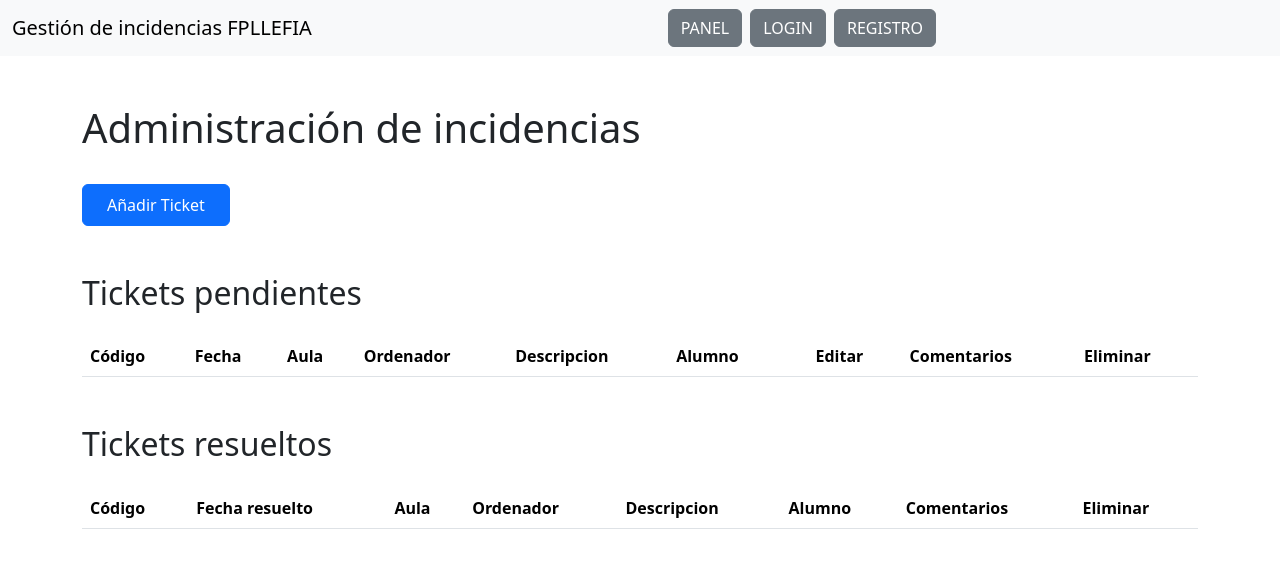
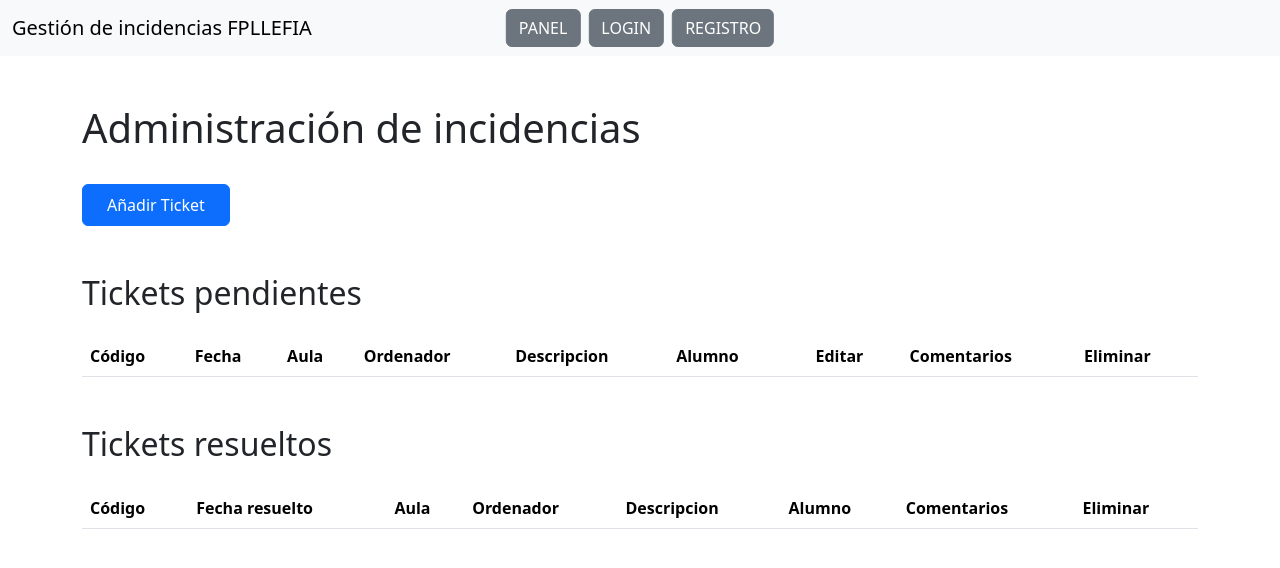
Before and after one commit to saezeric/saezEric_gestionIncidencias, a React (Vite) app: page / in a window 1280 px wide. Shown: the top 568 px of the page. Built offline with nearby package versions, Linux system fonts and the light colour scheme.

Commit message:
Historia 4.3: Tancament de Sessió

```diff
--- a/src/components/Header.jsx
+++ b/src/components/Header.jsx
@@ -1,31 +1,59 @@
 // Header.jsx
 import React, { useContext } from "react";
-import { Link } from "react-router-dom";
+import { Link, useNavigate } from "react-router-dom"; // Importar useNavigate
 import UserContext from "../contexts/UserContext"; // Importar el contexto
 
 export function Header() {
-  const { user } = useContext(UserContext); // Obtener el usuario del contexto
+  const { user, logout } = useContext(UserContext); // Obtener el usuario y la función de logout
+  const navigate = useNavigate(); // Hook para redirigir
+
+  // Función para manejar el cierre de sesión
+  const handleLogout = () => {
+    logout(); // Cerrar sesión
+    navigate("/login"); // Redirigir a la pantalla de inicio de sesión
+  };
 
   return (
     <>
       <header>
-        <nav className="navbar navbar-light bg-light">
-          <div className="container-fluid">
+        <nav className="navbar navbar-light bg-light position-relative">
+          <div className="container-fluid d-flex justify-content-between align-items-center">
+            {/* Título a la izquierda */}
             <a className="navbar-brand">Gestión de incidencias FPLLEFIA</a>
-            <div>
-              <Link to="/" className="btn btn-secondary ms-2">
+
+            {/* Contenedor para los botones de navegación (centrados) */}
+            <div
+              className="position-absolute start-50 translate-middle-x d-flex gap-2"
+              style={{ transform: "translateX(-50%)" }} // Centrado horizontal
+            >
+              {/* Mostrar el botón PANEL siempre */}
+              <Link to="/" className="btn btn-secondary">
                 PANEL
               </Link>
-              <Link to="/login" className="btn btn-secondary ms-2">
-                LOGIN
-              </Link>
-              <Link to="/registro" className="btn btn-secondary ms-2">
-                REGISTRO
-              </Link>
+
+              {/* Mostrar LOGIN y REGISTRO solo si no hay usuario logueado */}
+              {!user && (
+                <>
+                  <Link to="/login" className="btn btn-secondary">
+                    LOGIN
+                  </Link>
+                  <Link to="/registro" className="btn btn-secondary">
+                    REGISTRO
+                  </Link>
+                </>
+              )}
             </div>
-            <div>
-              {/* Mostrar el nombre del usuario si está logueado */}
-              {user && <span>{user.nombre}</span>}
+
+            {/* Contenedor para el nombre del usuario y el botón de cerrar sesión (derecha) */}
+            <div className="d-flex align-items-center gap-2">
+              {user && (
+                <>
+                  <span>{user.nombre}</span>
+                  <button onClick={handleLogout} className="btn btn-danger">
+                    Cerrar sesión
+                  </button>
+                </>
+              )}
             </div>
           </div>
         </nav>
--- a/src/vistas/Login.jsx
+++ b/src/vistas/Login.jsx
@@ -1,8 +1,10 @@
 // Login.jsx
 import React, { useEffect, useState, useContext } from "react";
 import UserContext from "../contexts/UserContext"; // Importar el contexto
+import { useNavigate } from "react-router-dom";
 
 export function Login() {
+  const navigate = useNavigate();
   const [mensajeExito, setMensajeExito] = useState("");
   const [credenciales, setCredenciales] = useState({ email: "", password: "" });
   const [error, setError] = useState("");
@@ -49,7 +51,7 @@ export function Login() {
 
     // Iniciar sesión usando el contexto
     login(usuarioEncontrado);
-    alert("Inicio de sesión exitoso.");
+    navigate("/");
   };
 
   return (
```
